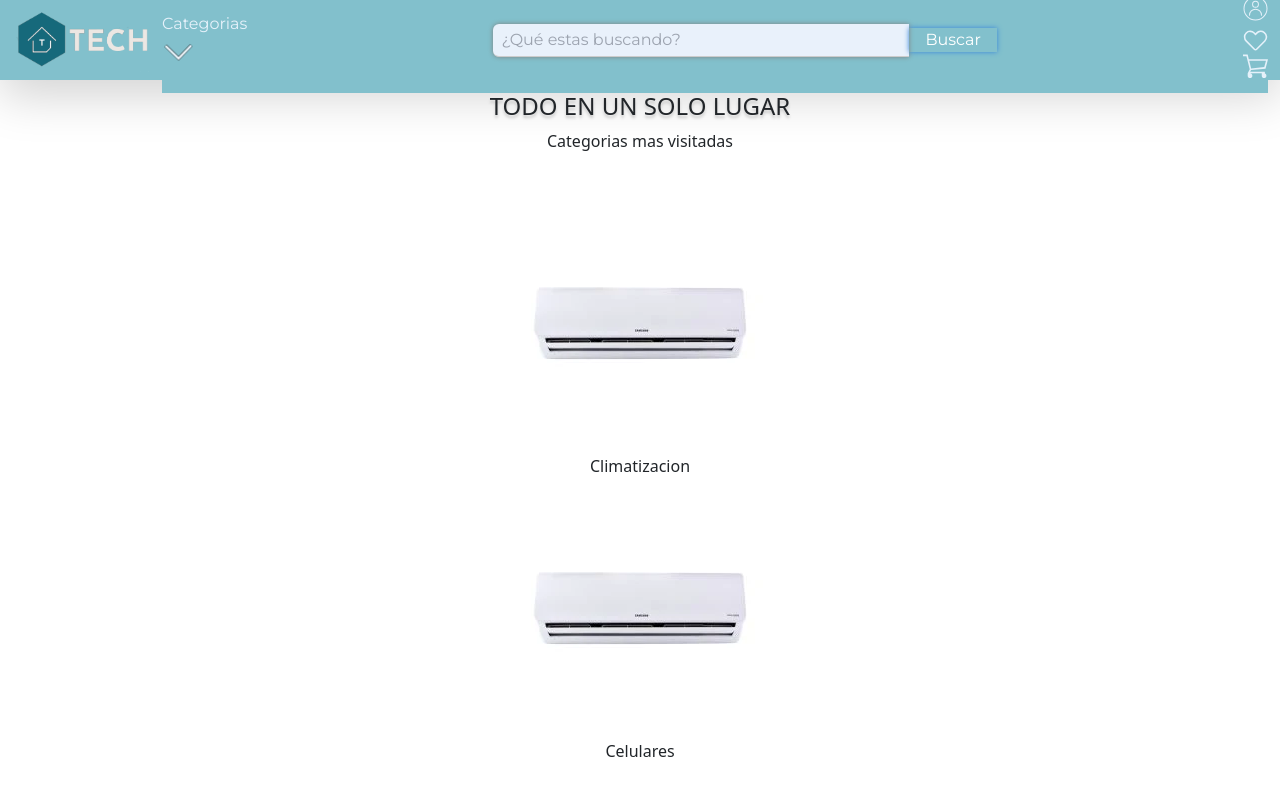
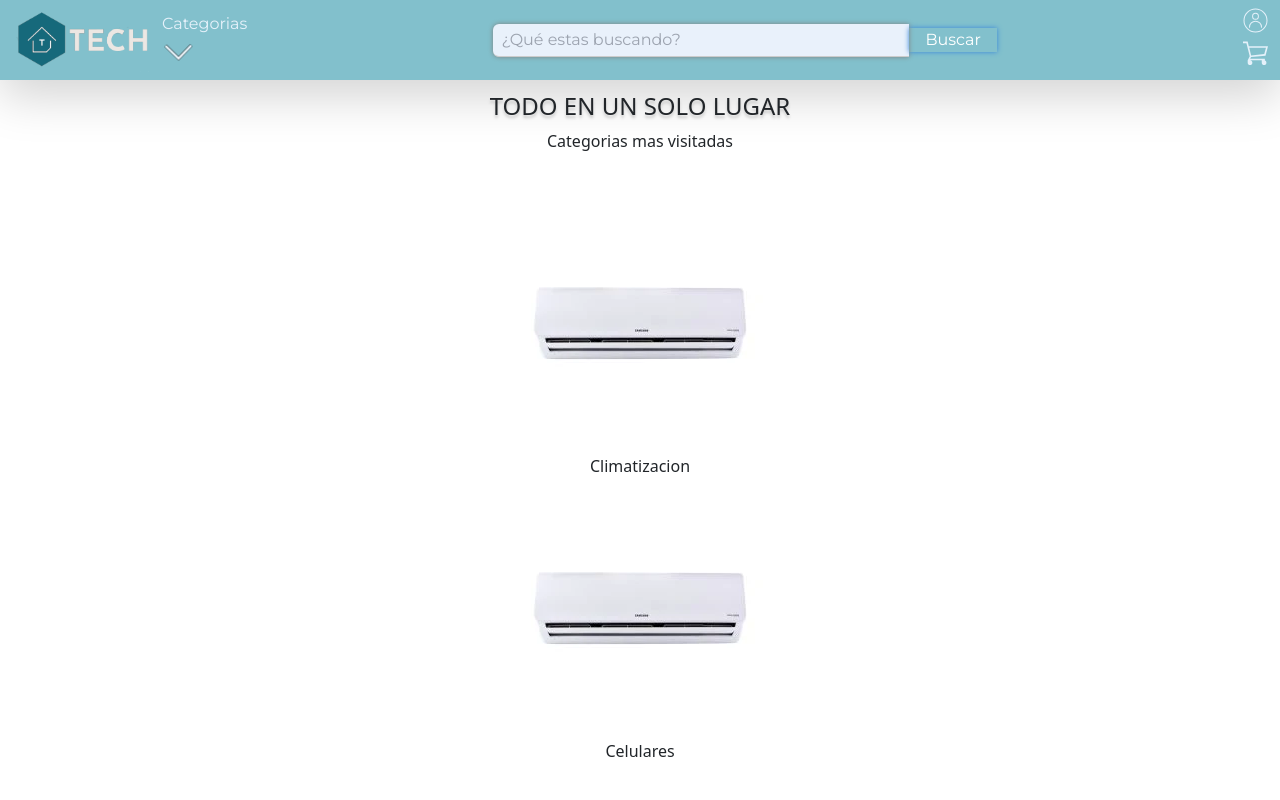
Before and after one commit to 7319prince28645/NoCountry-c16-77-n-csh, a React (Vite) app: page / in a window 1280 px wide. Shown: the top 800 px of the page. Built offline with nearby package versions, Linux system fonts and the light colour scheme; no server answers.

Commit message:
eliminacion favoritos, guardado por las dudas

```diff
--- a/src/pages/sctruct/Navbar.jsx
+++ b/src/pages/sctruct/Navbar.jsx
@@ -258,10 +258,6 @@ export default function Navbar({ openModalCarrito, loggedIn, usserLog, usuarioLo
                   </MDBNavbarItem>
 
                   <MDBNavbarItem>
-                    <img className="carrito" src={favoritos} alt="favoritos" />
-                  </MDBNavbarItem>
-
-                  <MDBNavbarItem>
                     <button onClick={openModalCarrito} className="text-light">
                       <img className="carrito" src={carrito} alt="carrito" />
                     </button>
```
